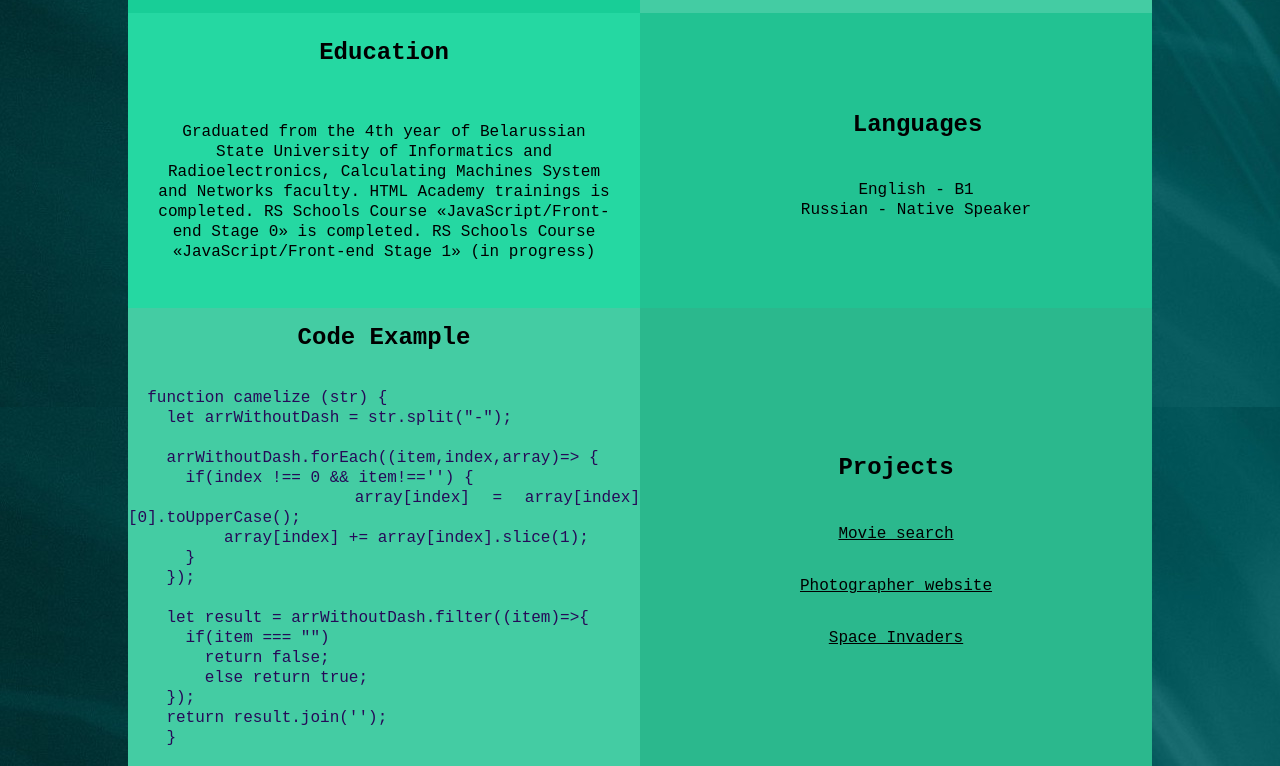
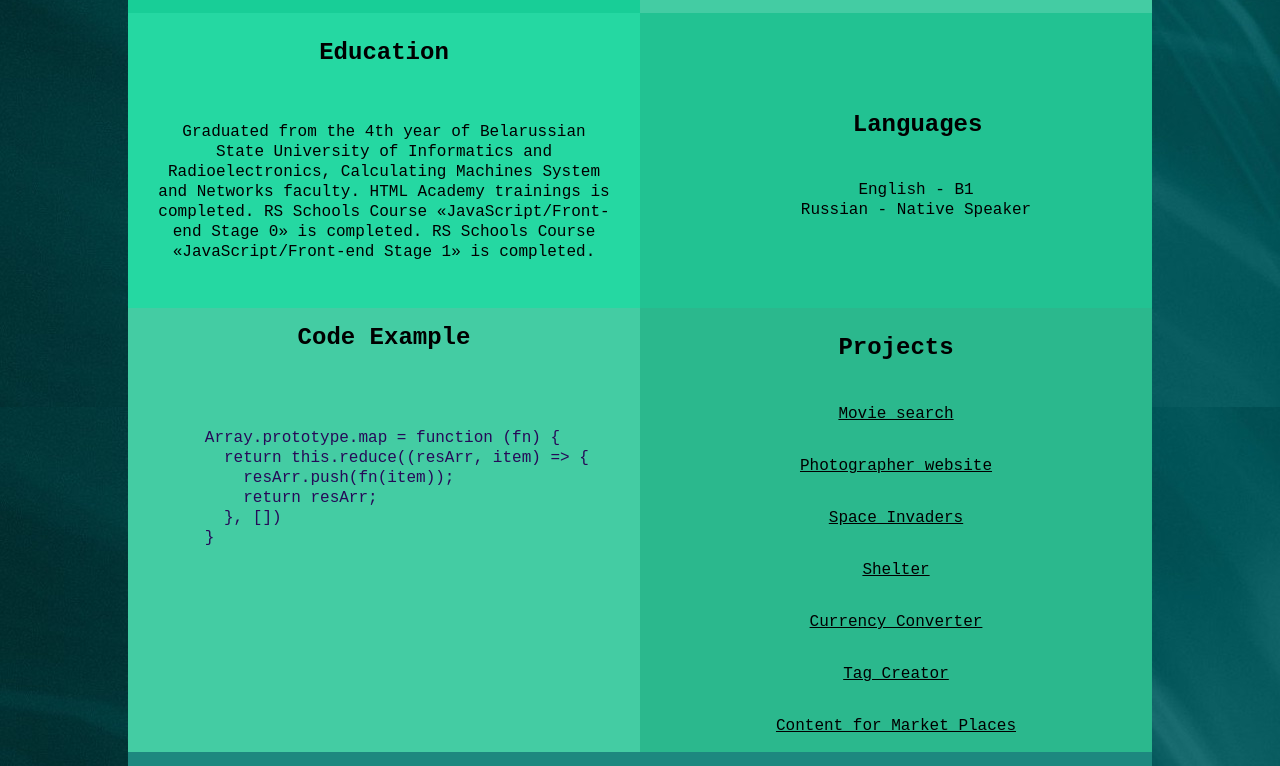
Before and after one commit to NikolayKovzik/rsschool-cv, a plain HTML site: page index.html in a window 1280 px wide. Shown: the part 670-1436 px from the top of the page. Drawn offline with Linux system fonts and the light colour scheme.

Commit message:
fix: html fix

```diff
--- a/index.html
+++ b/index.html
@@ -96,7 +96,7 @@
                     Graduated from the 4th year of Belarussian State University of Informatics and Radioelectronics, Calculating Machines System and Networks faculty.
                     HTML Academy trainings is completed.
                     RS Schools Course «JavaScript/Front-end Stage 0» is completed.
-                    RS Schools Course «JavaScript/Front-end Stage 1» (in progress)
+                    RS Schools Course «JavaScript/Front-end Stage 1» is completed.
                   </p>
               </section>
 
@@ -112,23 +112,14 @@
               <section id="code-example">
                 <h2 class="code-header">Code Example</h2>
               <pre><code>
-  function camelize (str) {
-    let arrWithoutDash = str.split("-");
 
-    arrWithoutDash.forEach((item,index,array)=> {
-      if(index !== 0 && item!=='') {
-          array[index] = array[index][0].toUpperCase();
-          array[index] += array[index].slice(1);
-      }
-    });
 
-    let result = arrWithoutDash.filter((item)=>{
-      if(item === "")
-        return false;
-        else return true;
-    });
-    return result.join('');
-    }
+        Array.prototype.map = function (fn) {
+          return this.reduce((resArr, item) => {
+            resArr.push(fn(item));
+            return resArr;
+          }, [])
+        }
           </code></pre>
                   </section>
 
@@ -137,6 +128,10 @@
                     <p><a href="https://rolling-scopes-school.github.io/nikolaykovzik-JSFEPRESCHOOL/movie-app/">Movie search</a></p>
                     <p><a href="https://rolling-scopes-school.github.io/nikolaykovzik-JSFEPRESCHOOL/portfolio/">Photographer website</a></p>
                     <p><a href="https://rolling-scopes-school.github.io/nikolaykovzik-JSFEPRESCHOOL/SpaceInvaders/">Space Invaders</a></p>
+                    <p><a href="https://rolling-scopes-school.github.io/nikolaykovzik-JSFE2022Q1/shelter/pages/">Shelter</a></p>
+                    <p><a href="https://nikolaykovzik.github.io/currency-converter/">Currency Converter</a></p>
+                    <p><a href="https://nikolaykovzik.github.io/TagCreator/pages/">Tag Creator</a></p>
+                    <p><a href="https://ishah148.github.io/Farba/pages/">Content for Market Places</a></p>
                 </section>
                 </main>
 
```
